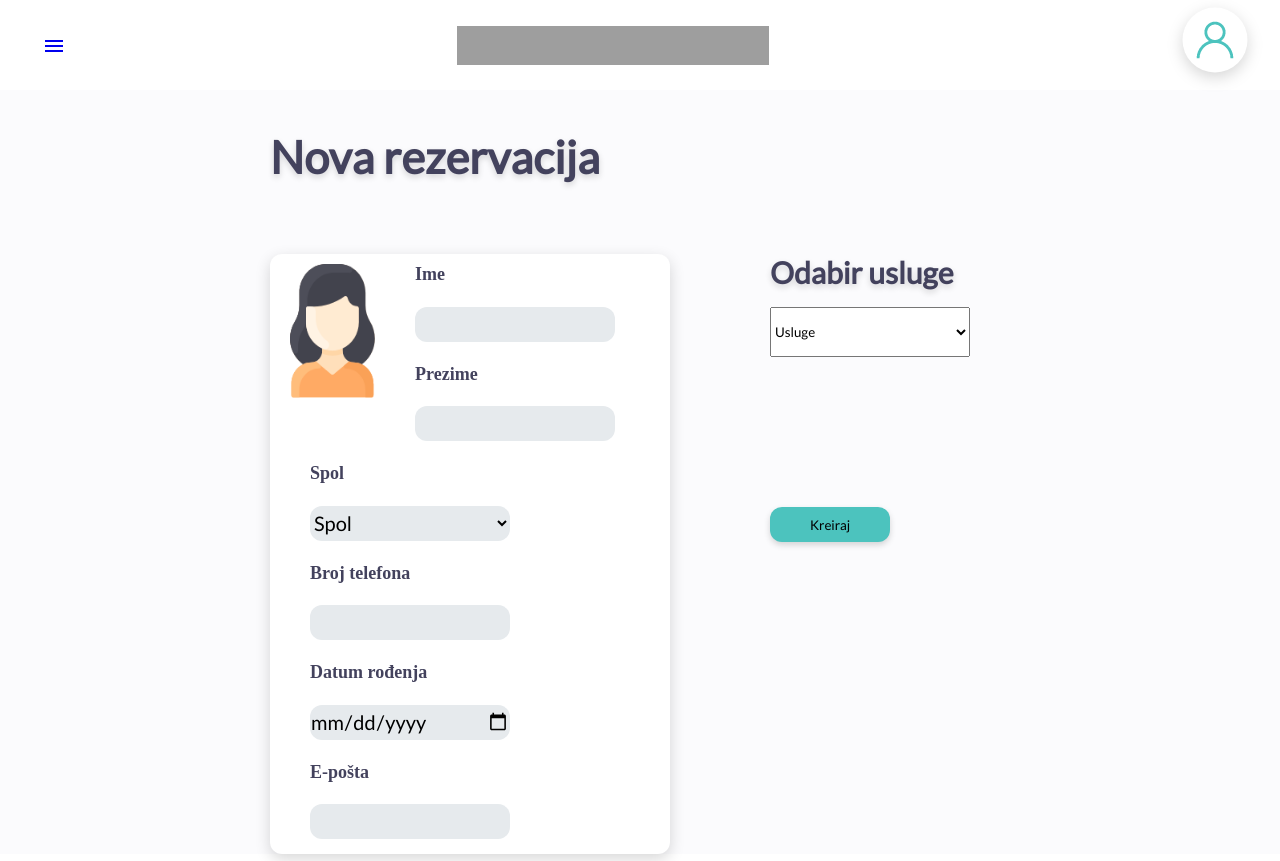
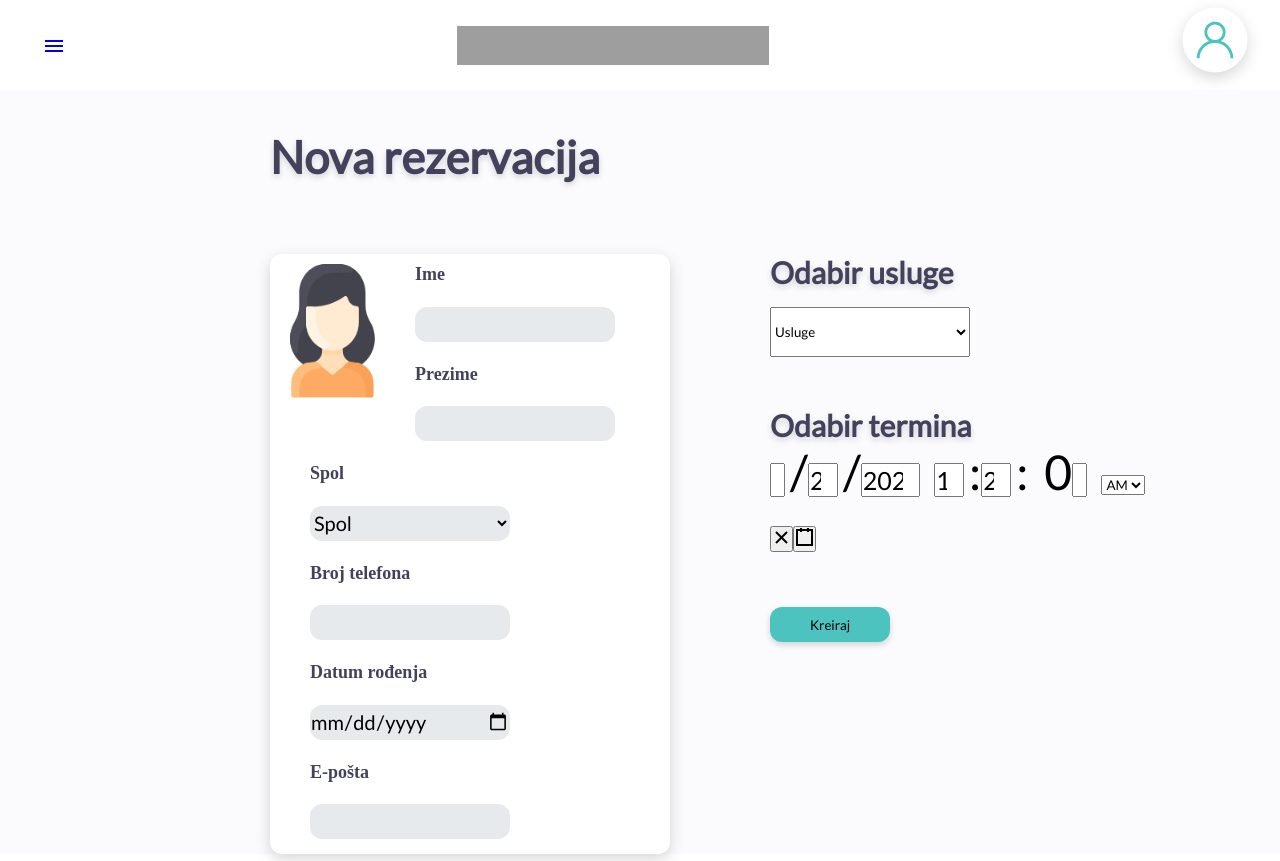
Before and after one commit to kuveeee/zavrsni-rad-kinetic-frontend, a React (Create React App) app: page /nova-rezervacija in a window 1280 px wide. Built offline with nearby package versions, Linux system fonts and the light colour scheme; grey boxes are pictures that could not be loaded; the HTML template or start-up script is replaced by a standard one.

Commit message:
Creating a React Scheduler and daytime picker. Show Kalendar on sidebar
-For scheduling appointments
-Aded route on sidebar for view Kalendar

```diff
--- a/package.json
+++ b/package.json
@@ -3,6 +3,9 @@
   "version": "0.1.0",
   "private": true,
   "dependencies": {
+    "@devexpress/dx-react-core": "^2.7.6",
+    "@devexpress/dx-react-scheduler": "^2.7.6",
+    "@devexpress/dx-react-scheduler-material-ui": "^2.7.6",
     "@material-ui/core": "^4.12.3",
     "@material-ui/icons": "^4.11.2",
     "@testing-library/jest-dom": "^5.11.4",
@@ -10,6 +13,7 @@
     "@testing-library/user-event": "^12.1.10",
     "react": "^17.0.2",
     "react-calendar": "^3.4.0",
+    "react-datetime-picker": "^3.4.0",
     "react-dom": "^17.0.2",
     "react-pro-sidebar": "^0.6.0",
     "react-router-dom": "^5.2.0",
--- a/src/assets/styles/Dashboard.css
+++ b/src/assets/styles/Dashboard.css
@@ -55,7 +55,7 @@
     padding-left: 20px;
 }
 
-.kalendar:hover{
+.kalendar:hover {
     background-color: #DAF1F1;
     transition: transform 0.3s;
     transform: scale(1.1);
@@ -78,7 +78,7 @@
     padding-left: 20px;
 }
 
-.nova_rezervacija:hover{
+.nova_rezervacija:hover {
     background-color: #DAF1F1;
     transition: transform 0.3s;
     transform: scale(1.1);
@@ -109,7 +109,7 @@
     padding-left: 20px;
 }
 
-.klijenti:hover{
+.klijenti:hover {
     background-color: #DAF1F1;
     transition: transform 0.3s;
     transform: scale(1.1);
@@ -132,7 +132,7 @@
     padding-left: 20px;
 }
 
-.financije:hover{
+.financije:hover {
     background-color: #DAF1F1;
     transition: transform 0.3s;
     transform: scale(1.1);
@@ -156,7 +156,7 @@
     margin-right: 184px;
 }
 
-.usluge:hover{
+.usluge:hover {
     background-color: #DAF1F1;
     transition: transform 0.3s;
     transform: scale(1.1);
@@ -179,7 +179,7 @@
     padding-left: 20px;
 }
 
-.naplacivanje:hover{
+.naplacivanje:hover {
     background-color: #DAF1F1;
     transition: transform 0.3s;
     transform: scale(1.1);
@@ -228,3 +228,10 @@
     margin-bottom: 15px;
     padding-top: 1px;
 }
+
+.dashboard_body .MuiPaper-root {
+    width: 300px;
+    position: fixed;
+    right: 100px;
+    top: 250px;
+}
--- a/src/assets/styles/Kalendar.css
+++ b/src/assets/styles/Kalendar.css
@@ -1,9 +1,9 @@
-.react-calendar {
+/* .react-calendar {
     margin: 0 auto;
     height: 300px;
     width: 400px;
-  }
+  } */
 
-button{
-
+.MuiPaper-root{
+  width: 1700px;
 }
--- a/src/assets/styles/NovaRezervacija.css
+++ b/src/assets/styles/NovaRezervacija.css
@@ -122,12 +122,33 @@ button {}
     height: 50px;
 }
 
-.odabir_usluga button {
+.odabir_termina {
+    margin-top: 50px;
+    margin-left: 100px;
+}
+
+.odabir_termina h2 {
+    font-size: 30px;
+}
+
+.odabir_termina input {
+    font-size: 25px;
+}
+
+.react-datetime-picker__inputGroup__divider {
+    margin-left: 5px;
+}
+
+.kreiraj {
+    margin-left: 100px;
+}
+
+.kreiraj button {
     width: 120px;
     height: 35px;
     background: #4CC3BE 0% 0% no-repeat padding-box;
     box-shadow: 0px 3px 6px #00000029;
     border-radius: 12px;
-    margin-top: 150px;
+    margin-top: 50px;
     border: none;
 }
--- a/src/components/sidebarData.js
+++ b/src/components/sidebarData.js
@@ -5,6 +5,12 @@ export const sidebarData = [
     title: 'Nadzorna ploča',
     path: '/',
     icon: <Icons.Dashboard />,
+    cName: 'nav-text',
+  },
+  {
+    title: 'Kalendar',
+    path: '/kalendar',
+    icon: <Icons.CalendarToday />,
     cName: 'nav-text',
   },
   {
--- a/src/views/Dashboard.js
+++ b/src/views/Dashboard.js
@@ -2,6 +2,21 @@ import React from 'react';
 import { Link } from 'react-router-dom';
 import * as Icons from '@material-ui/icons';
 import '../assets/styles/Dashboard.css';
+
+import Paper from '@material-ui/core/Paper';
+import { ViewState } from '@devexpress/dx-react-scheduler';
+import {
+  Scheduler,
+  DayView,
+  //WeekView,
+  Appointments,
+} from '@devexpress/dx-react-scheduler-material-ui';
+const currentDate = '2021-08-29';
+const schedulerData = [
+  { startDate: '2021-08-30T09:45', endDate: '2021-08-30T010:45', title: 'Rezervacija 1' },
+  { startDate: '2021-08-30T14:00', endDate: '2021-08-30T16:00', title: 'Rezervacija 2' },
+];
+
 
 function Dashboard() {
   return <div className="main">
@@ -57,39 +72,21 @@ function Dashboard() {
                 <p>Naplaćivanje</p>
               </div>
             </Link>
-            {/* <div class="termini">
-                    <p>Slijedeći termini</p>
-                    <div class="termin">
-                        <p><strong>Lorem ipsum</strong> sa Saeed Kay</p>
-                        <div class="break"></div>
-                        <p>08:00-09:00</p>
-                    </div>
-                    <div class="termin">
-                        <p><strong>Lorem ipsum</strong> sa Saeed Kay</p>
-                        <div class="break"></div>
-                        <p>08:00-09:00</p>
-                    </div>
-                    <div class="termin">
-                        <p><strong>Lorem ipsum</strong> sa Saeed Kay</p>
-                        <div class="break"></div>
-                        <p>08:00-09:00</p>
-                    </div>
-                    <div class="termin">
-                        <p><strong>Lorem ipsum</strong> sa Saeed Kay</p>
-                        <div class="break"></div>
-                        <p>08:00-09:00</p>
-                    </div>
-                    <div class="termin">
-                        <p><strong>Lorem ipsum</strong> sa Saeed Kay</p>
-                        <div class="break"></div>
-                        <p>08:00-09:00</p>
-                    </div>
-                    <div class="termin">
-                        <p><strong>Lorem ipsum</strong> sa Saeed Kay</p>
-                        <div class="break"></div>
-                        <p>08:00-09:00</p>
-                    </div>
-                </div> */}
+            <Paper>
+              <Scheduler
+                data={schedulerData}
+              >
+                <ViewState
+                  currentDate={currentDate}
+                />
+                <DayView
+                  startDayHour={7}
+                  endDayHour={16}
+                  excludedDays={[0, 6]}
+                />
+                <Appointments />
+              </Scheduler>
+            </Paper>
           </div>
         </div>
       </div>
--- a/src/views/Kalendar.js
+++ b/src/views/Kalendar.js
@@ -1,11 +1,40 @@
 import React from 'react';
 import '../assets/styles/Kalendar.css'
-import Calendar from 'react-calendar'
+//import Calendar from 'react-calendar'
+import Paper from '@material-ui/core/Paper';
+import { ViewState } from '@devexpress/dx-react-scheduler';
+import {
+    Scheduler,
+    //DayView,
+    WeekView,
+    Appointments,
+} from '@devexpress/dx-react-scheduler-material-ui';
+
+const currentDate = '2021-08-29';
+const schedulerData = [
+    { startDate: '2021-08-30T09:45', endDate: '2021-08-30T010:45', title: 'Rezervacija 1' },
+    { startDate: '2021-08-30T14:00', endDate: '2021-08-30T16:00', title: 'Rezervacija 2' },
+];
 
 function Kalendar() {
-    return <div>
+    return <div className="main">
         <h1>Kalendar</h1>
-        <Calendar start="Decade"/>
+        {/* <Calendar start="Decade"/> */}
+        <Paper>
+            <Scheduler
+                data={schedulerData}
+            >
+                <ViewState
+                    currentDate={currentDate}
+                />
+                <WeekView
+                    startDayHour={7}
+                    endDayHour={16}
+                    excludedDays={[0,6]}
+                />
+                <Appointments />
+            </Scheduler>
+        </Paper>
     </div>
 }
 
--- a/src/views/NovaRezervacija.js
+++ b/src/views/NovaRezervacija.js
@@ -1,8 +1,11 @@
 import React from 'react';
-import '../assets/styles/NovaRezervacija.css'
-import woman from '../assets/images/woman.png';
+import '../assets/styles/NovaRezervacija.css'; //asset
+import woman from '../assets/images/woman.png'; //asset
+import DateTimePicker from 'react-datetime-picker';
+import { useState } from 'react';
 
 function NovaRezervacija() {
+  const [value, onChange] = useState(new Date());
   return <div className="main">
     <div class="flex_row">
       <div class="flex_column">
@@ -44,7 +47,27 @@ function NovaRezervacija() {
                 <option value="0">Usluga 5</option>
               </select>
               <div class="break"></div>
-              <button>Kreiraj</button>
+            </div>
+            <div class="odabir_termina">
+              <h2>Odabir termina</h2>
+              <DateTimePicker
+                amPmAriaLabel="Select AM/PM"
+                calendarAriaLabel="Toggle calendar"
+                clearAriaLabel="Clear value"
+                dayAriaLabel="Day"
+                hourAriaLabel="Hour"
+                maxDetail="second"
+                minuteAriaLabel="Minute"
+                monthAriaLabel="Month"
+                nativeInputAriaLabel="Date and time"
+                onChange={onChange}
+                secondAriaLabel="Second"
+                value={value}
+                yearAriaLabel="Year"
+              />
+            </div>
+            <div class="kreiraj">
+              <button class="button_kreiraj">Kreiraj</button>
             </div>
           </div>
         </div>
@@ -52,5 +75,4 @@ function NovaRezervacija() {
     </div>
   </div>;
 }
-
 export default NovaRezervacija;
```
Also changed, not shown: 2 other files (tests, documents, lock files or other folders).
